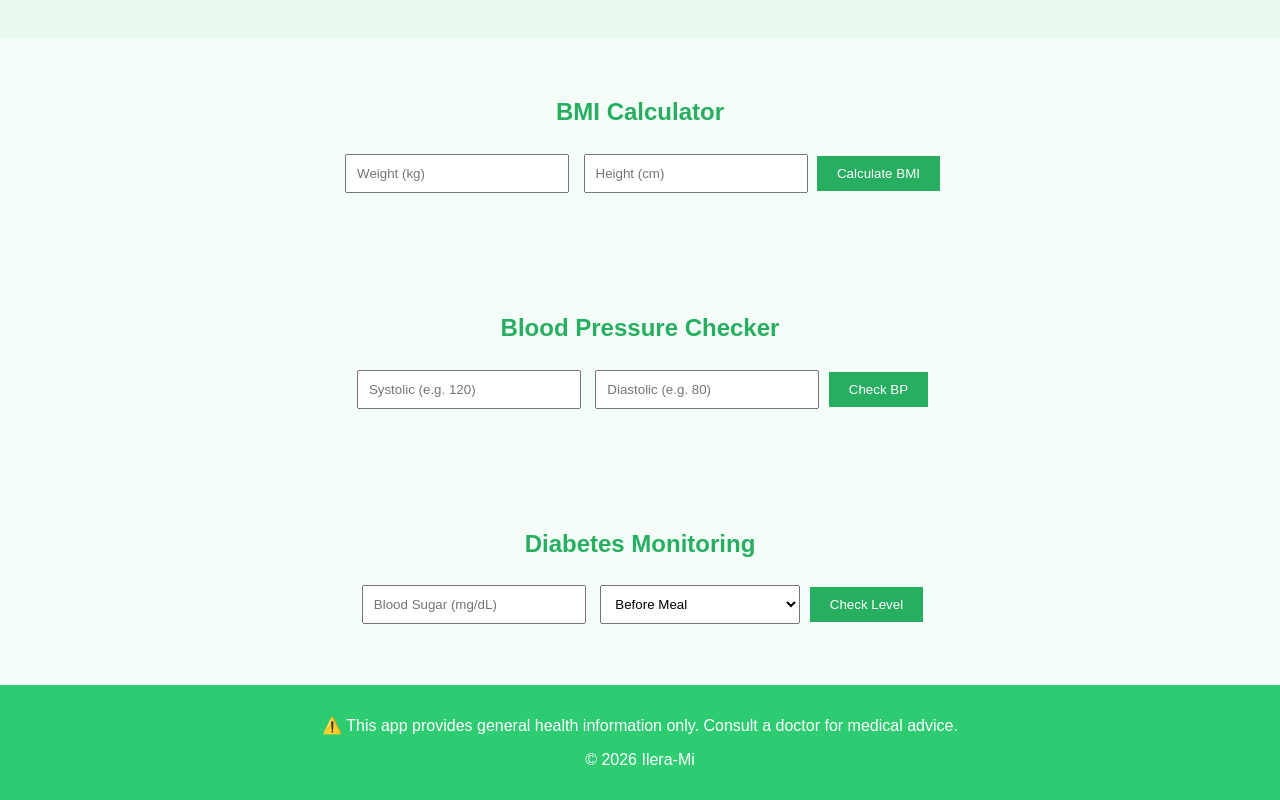
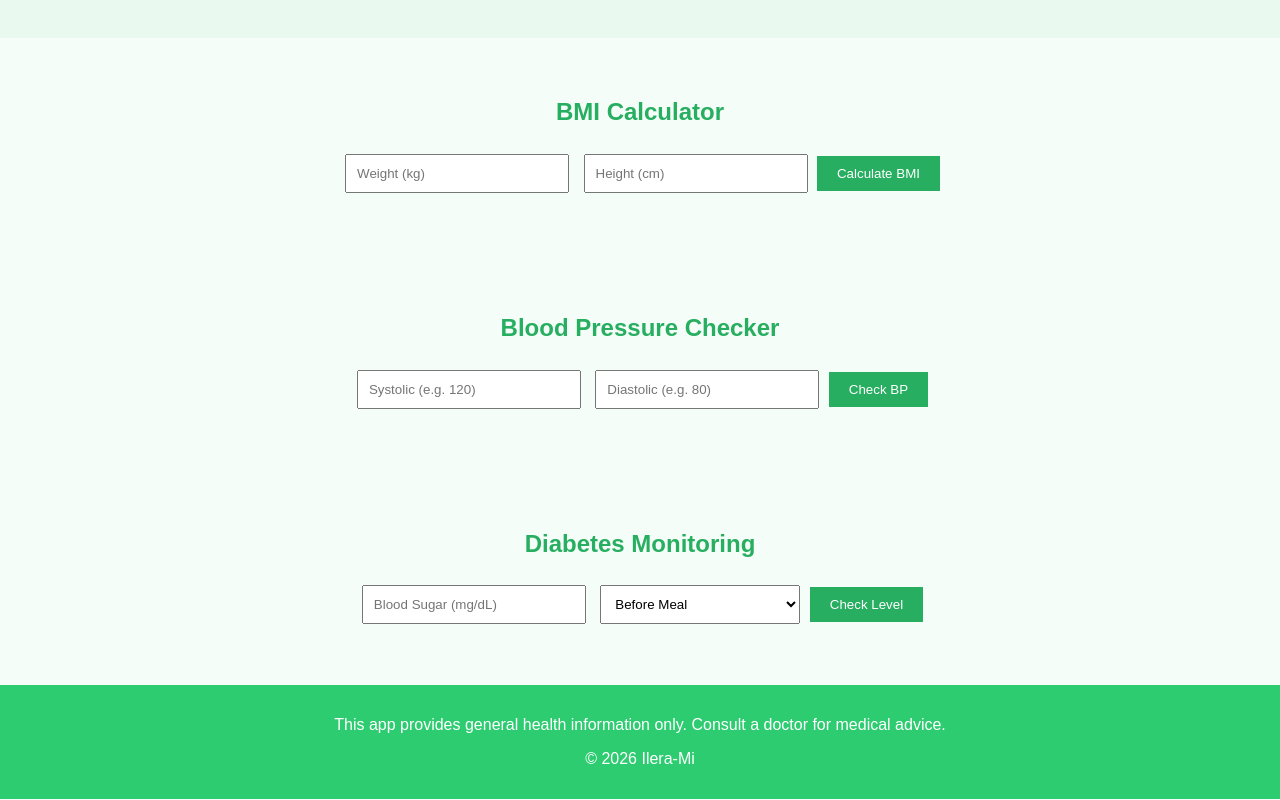
Before and after one commit to Jerry1921/ilera-mi, a plain HTML site: page index.html in a window 1280 px wide. Shown: the part 349-1149 px from the top of the page. Drawn offline with Linux system fonts and the light colour scheme.

Commit message:
Removed something from the footer

```diff
--- a/index.html
+++ b/index.html
@@ -56,7 +56,7 @@
 </section>
 
 <footer>
-    <p>⚠️ This app provides general health information only. Consult a doctor for medical advice.</p>
+    <p>This app provides general health information only. Consult a doctor for medical advice.</p>
     <p>© 2026 Ilera-Mi</p>
 </footer>
 
```
